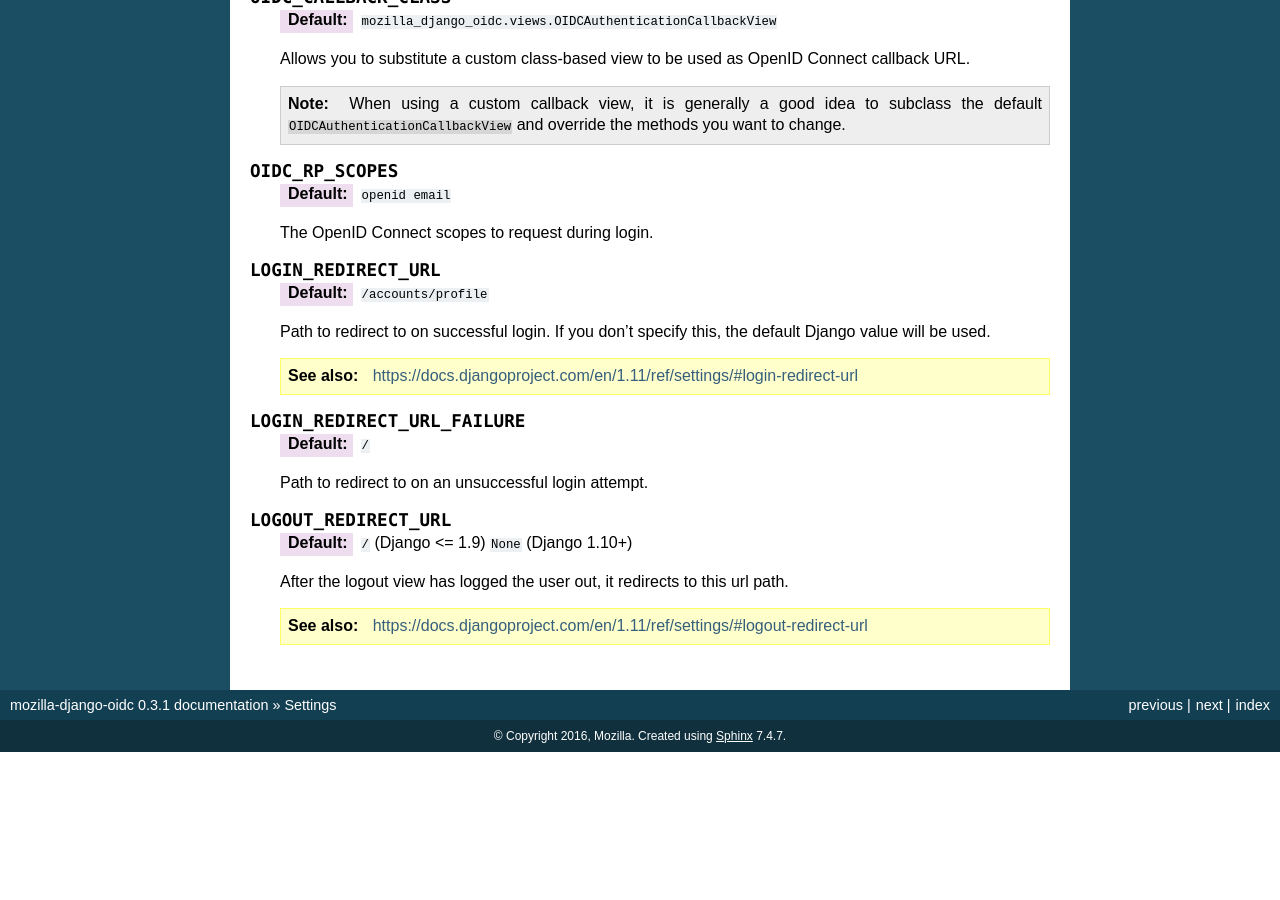
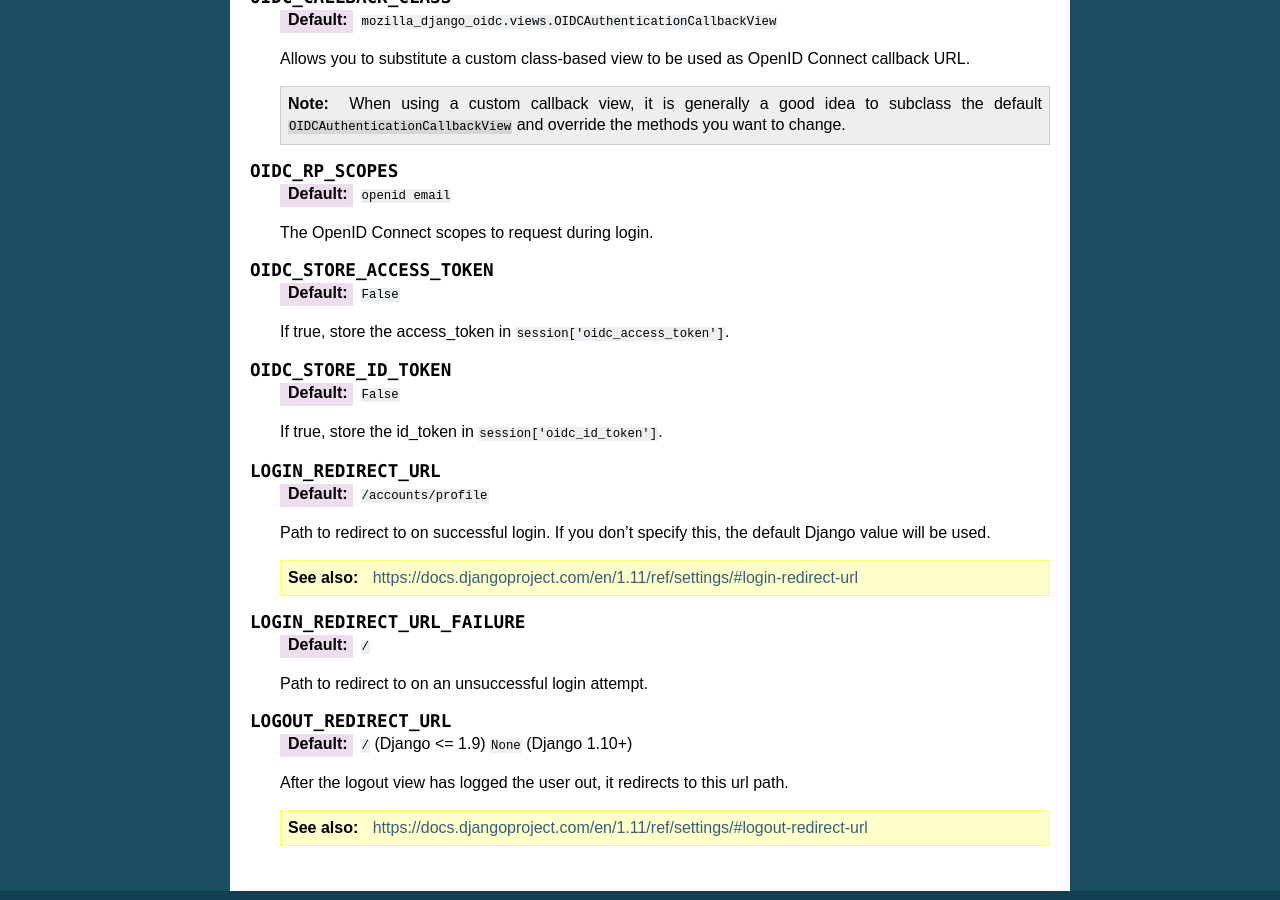
Before and after one commit to mozilla/mozilla-django-oidc, a Sphinx documentation site: the page built from docs/settings.rst, in a window 1280 px wide and 900 px high, scrolled down 1459 px. Built offline with Sphinx 7.4.7, drawn with Linux system fonts in a browser that asks for light colours; before the commit the page ends 2211 px from its top, so only the background shows below that; some of the changed text lies outside the part shown.

Commit message:
Document and implement OIDC_STORE_{ACCESS,ID}_TOKEN

```diff
--- a/docs/settings.rst
+++ b/docs/settings.rst
@@ -103,6 +103,18 @@ of ``mozilla-django-oidc``.
 
    The OpenID Connect scopes to request during login.
 
+.. py:attribute:: OIDC_STORE_ACCESS_TOKEN
+
+   :default: ``False``
+
+   If true, store the access_token in ``session['oidc_access_token']``.
+
+.. py:attribute:: OIDC_STORE_ID_TOKEN
+
+   :default: ``False``
+
+   If true, store the id_token in ``session['oidc_id_token']``.
+
 .. py:attribute:: LOGIN_REDIRECT_URL
 
    :default: ``/accounts/profile``
```
Also changed, not shown: 2 other files.
